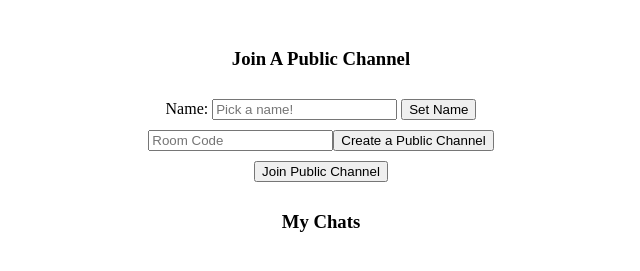
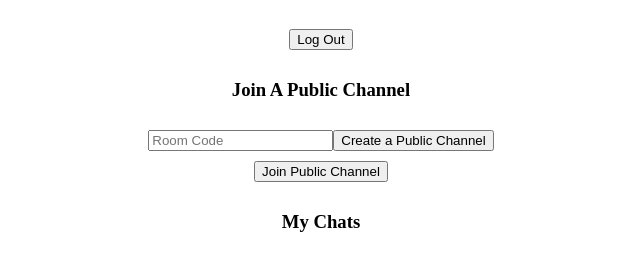
Before and after one commit to rhit-letscher/chat-chat-messaging, a Flask app: template templates/home.html in a window 1280 px wide. Shown: the part 48-319 px from the top of the page, without its empty margins (319-959 px from the left). Run offline with Flask 3, Linux system fonts and the light colour scheme; the template is opened without the code that fills it, so the values that code supplies are empty; some libraries are stand-ins or nearby versions.

Commit message:
removed ability to change name, login system now fully functional

```diff
--- a/app.py
+++ b/app.py
@@ -8,9 +8,9 @@
 app.config["SECRET_KEY"] = "hjhjsdahhds"
 socketio = SocketIO(app)
 
-users = {"user1": "password"}
-uidToConversation = {"user1": [{"name": "chat1","adminPerms":True},{"name": "chat3","adminPerms":False}]}
-rooms = {"chat1": {"members": 1, "messages": [],"type": "public"},"chat2": {"members": 1, "messages": [], "type": "public"}}
+users = {"user1": "password","admin":"adminadmin"}
+uidToConversation = {"user1": [{"name": "chat1","adminPerms":True},{"name": "chat3","adminPerms":False}],"admin": [{"name": "chat3","adminPerms":True}]}
+rooms = {"chat1": {"members": 1, "messages": [],"type": "public"},"chat3": {"members": 1, "messages": [], "type": "public"}}
 uid = "user1"
 
 def generate_unique_code(length):
@@ -48,17 +48,16 @@
 @app.route("/", methods=["POST", "GET"])
 def home():
     name = session.get("name")
+    print(session.get("name"))
     #default name
     if not name:
-        name = uid
-        session["name"] = uid
+        return redirect(url_for("login"))
 
     #for debugging purposes, initializes chatlist if empty
     if(name not in uidToConversation.keys()):
-        uidToConversation[name] = []
+        return redirect(url_for("login"))
     else:
         userchats = uidToConversation[name]
-
 
 
     if request.method == "POST":
@@ -67,9 +66,17 @@
         join = request.form.get("join", False)
         create = request.form.get("create", False)
         changename = request.form.get("setname", False)
+        logout = request.form.get("logout", False)
 
         #if not session["name"]:
         #   return render_template("home.html", error="Please enter a name.", code=code, name=name, userchats=userchats)
+
+        #logout
+        if logout != False:
+            print("clicked logout")
+            session.clear()
+            session["message"] = "Logout successful."
+            return redirect(url_for("login"))
 
         #join room
         if join != False:
@@ -122,7 +129,9 @@
         #    return render_template("register.html",error="Error: Username must only contain alphanumeric characters or the symbols ~!@#$%^&*()_+");
         #if any(passChar not in allowedChars for passChar in password):
         #    return render_template("register.html",error="Error: Password must only contain alphanumeric characters or the symbols ~!@#$%^&*()_+");
+        #init tables. todo: replace with dbms
         users[username] = password
+        uidToConversation[username] = []
         print(f"registering {username}")
         return redirect(url_for("login"))
     return render_template("register.html")
@@ -139,6 +148,7 @@
         if users[username] != password:
             return render_template("login.html", error="Incorrect password.")
         session['name'] = username
+        print("login successful, redirecting")
         return redirect(url_for("home"))
     return render_template("login.html")
 
@@ -267,7 +277,7 @@
         return render_template("home.html", error="This room is private.", code=room, name=session.get("name"), userchats=getUserChats(uidToConversation[session.get("name")]))
 
     join_room(room)
-    send({"name": name, "message": "has entered the room"}, to=room)
+    send({"name": name, "message": "has entered the room","date": datetime.now().strftime("%d/%m/%Y %H:%M:%S")}, to=room)
     rooms[room]["members"] += 1
     print(f"{name} joined room {room}")
 
@@ -282,7 +292,7 @@
         #if rooms[room]["members"] <= 0:
         #    del rooms[room] s
 
-    send({"name": name, "message": "has left the room"}, to=room)
+    send({"name": name, "message": "has left the room","date": datetime.now().strftime("%d/%m/%Y %H:%M:%S")}, to=room)
     print(f"{name} has left the room {room}")
 
 if __name__ == "__main__":
--- a/templates/home.html
+++ b/templates/home.html
@@ -2,12 +2,8 @@
 {% block content %}
 <form method="post" class="buttons">
     <h3 id="title-msg">Welcome to ChatChat, {{name}}</h3>
+    <button type="submit" name="logout" class="logout-btn">Log Out</button>
     <h3>Join A Public Channel</h3>
-    <div>
-        <label>Name: </label>
-        <input type="text" placeholder="Pick a name!" name="name" value="{{name}}"/>
-        <button type="submit" name="setname" class="setname-btn">Set Name</button>
-    </div>
     <div class="join">
         <input type="text" placeholder="Room Code" name="code" value="{{code}}"/>
         <button type="submit" name="create" class="create-btn">Create a Public Channel</button>
```
